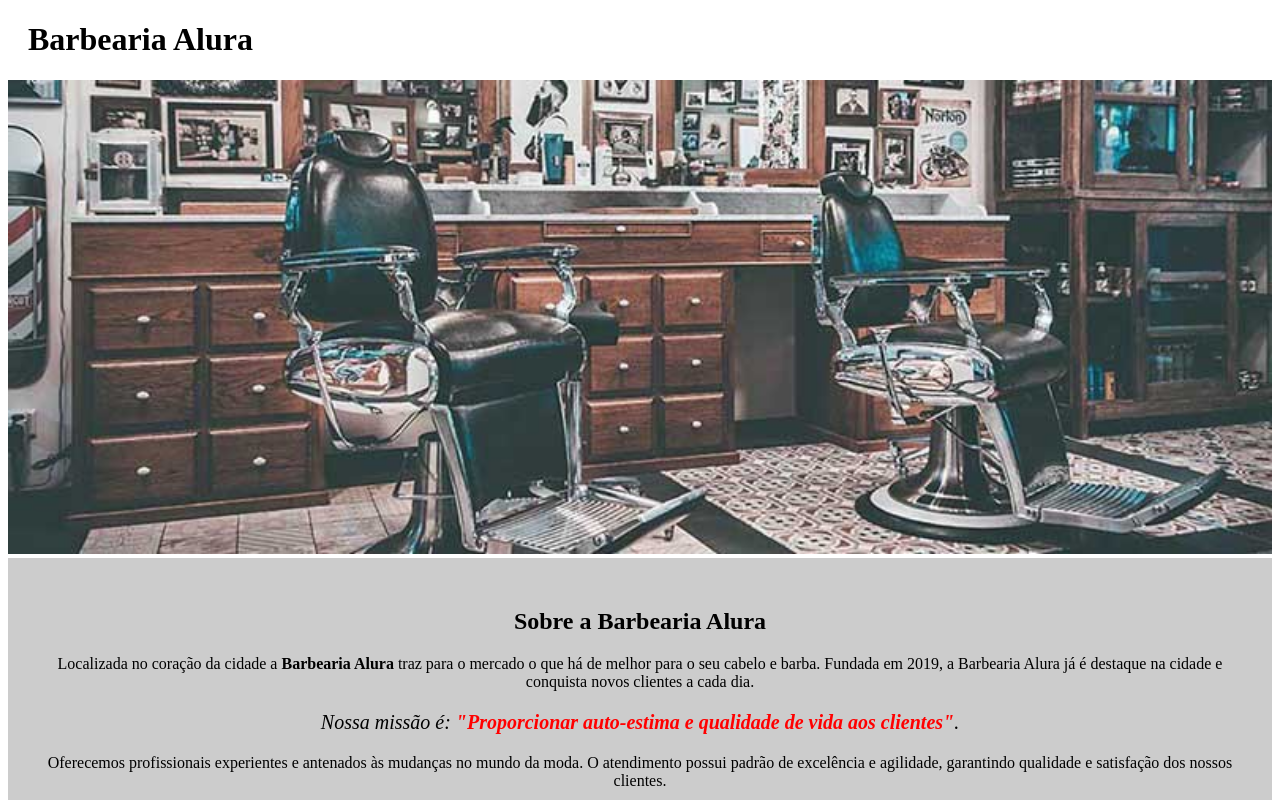
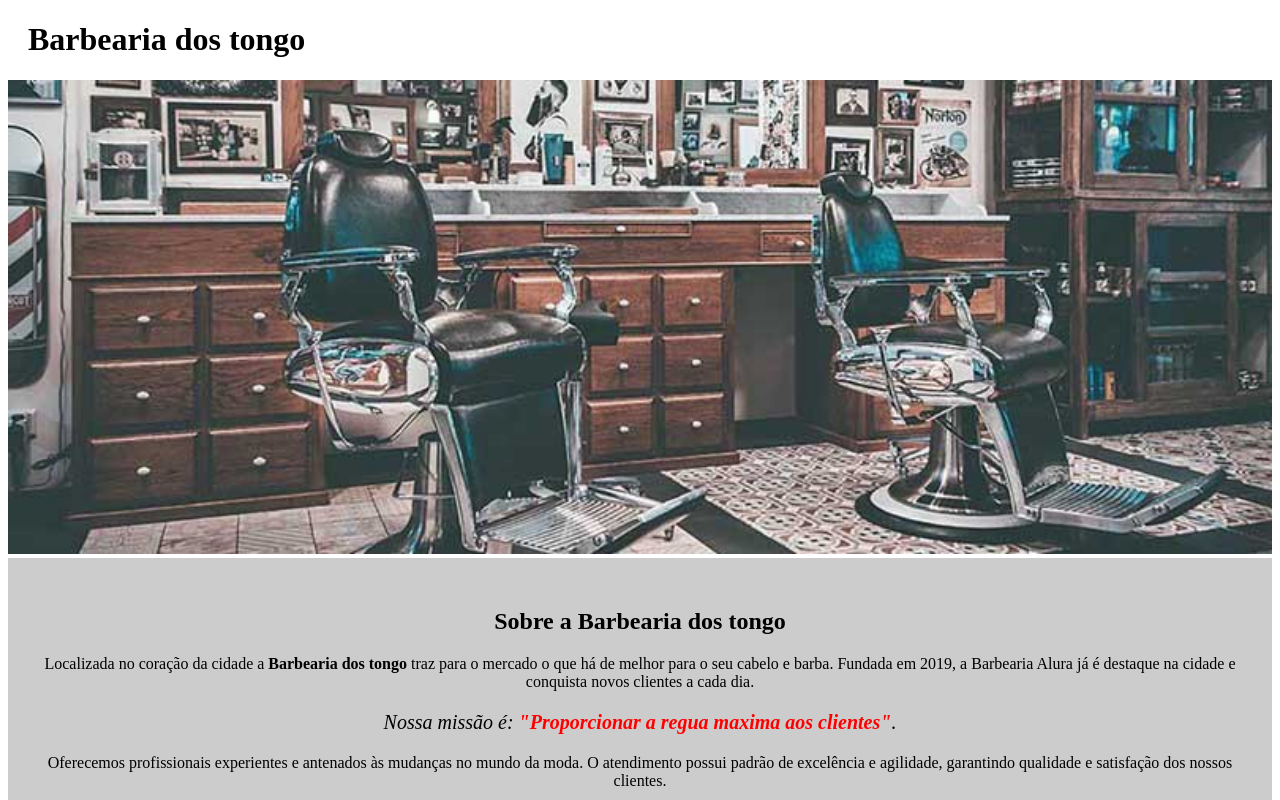
Before and after one commit to fornazari1020/fornaburro, a plain HTML site: page index.html in a window 1280 px wide. Shown: the top 800 px of the page. Drawn offline with Linux system fonts and the light colour scheme.

Commit message:
Update index.html

```diff
--- a/index.html
+++ b/index.html
@@ -2,21 +2,21 @@
 <html lang="pt-br">
 	<head>
 		<meta charset="UTF-8">
-		<title>Barbearia Alura</title>
+		<title>Barbearia dos tongo</title>
 		<link rel="stylesheet" href="style.css">
 	</head>
 
 	<body>
 		<header>
-			<h1 class="titulo-principal">Barbearia Alura</h1>
+			<h1 class="titulo-principal">Barbearia dos tongo</h1>
 		</header>
 		<img id="banner" src="banner.jpg">
 		<div class="principal">
-			<h2 class="titulo-centralizado">Sobre a Barbearia Alura</h2>
+			<h2 class="titulo-centralizado">Sobre a Barbearia dos tongo</h2>
 
-			<p>Localizada no coração da cidade a <strong>Barbearia Alura</strong> traz para o mercado o que há de melhor para o seu cabelo e barba. Fundada em 2019, a Barbearia Alura já é destaque na cidade e conquista novos clientes a cada dia.</p>
+			<p>Localizada no coração da cidade a <strong>Barbearia dos tongo</strong> traz para o mercado o que há de melhor para o seu cabelo e barba. Fundada em 2019, a Barbearia Alura já é destaque na cidade e conquista novos clientes a cada dia.</p>
 
-			<p id="missao"><em>Nossa missão é: <strong>"Proporcionar auto-estima e qualidade de vida aos clientes"</strong>.</em></p>
+			<p id="missao"><em>Nossa missão é: <strong>"Proporcionar a regua maxima aos clientes"</strong>.</em></p>
 
 			<p>Oferecemos profissionais experientes e antenados às mudanças no mundo da moda. O atendimento possui padrão de excelência e agilidade, garantindo qualidade e satisfação dos nossos clientes.</p>
 		</div>
```
